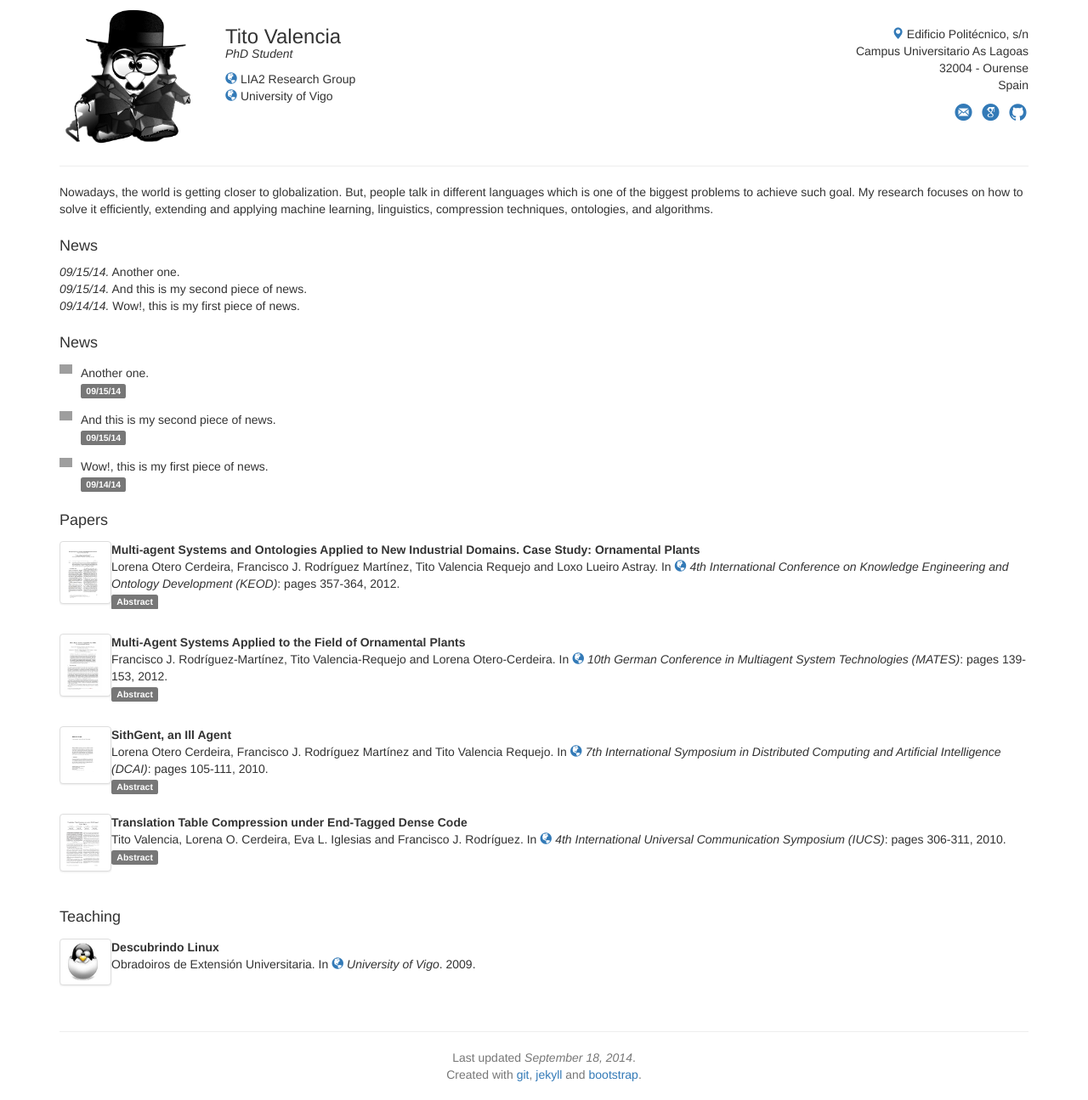
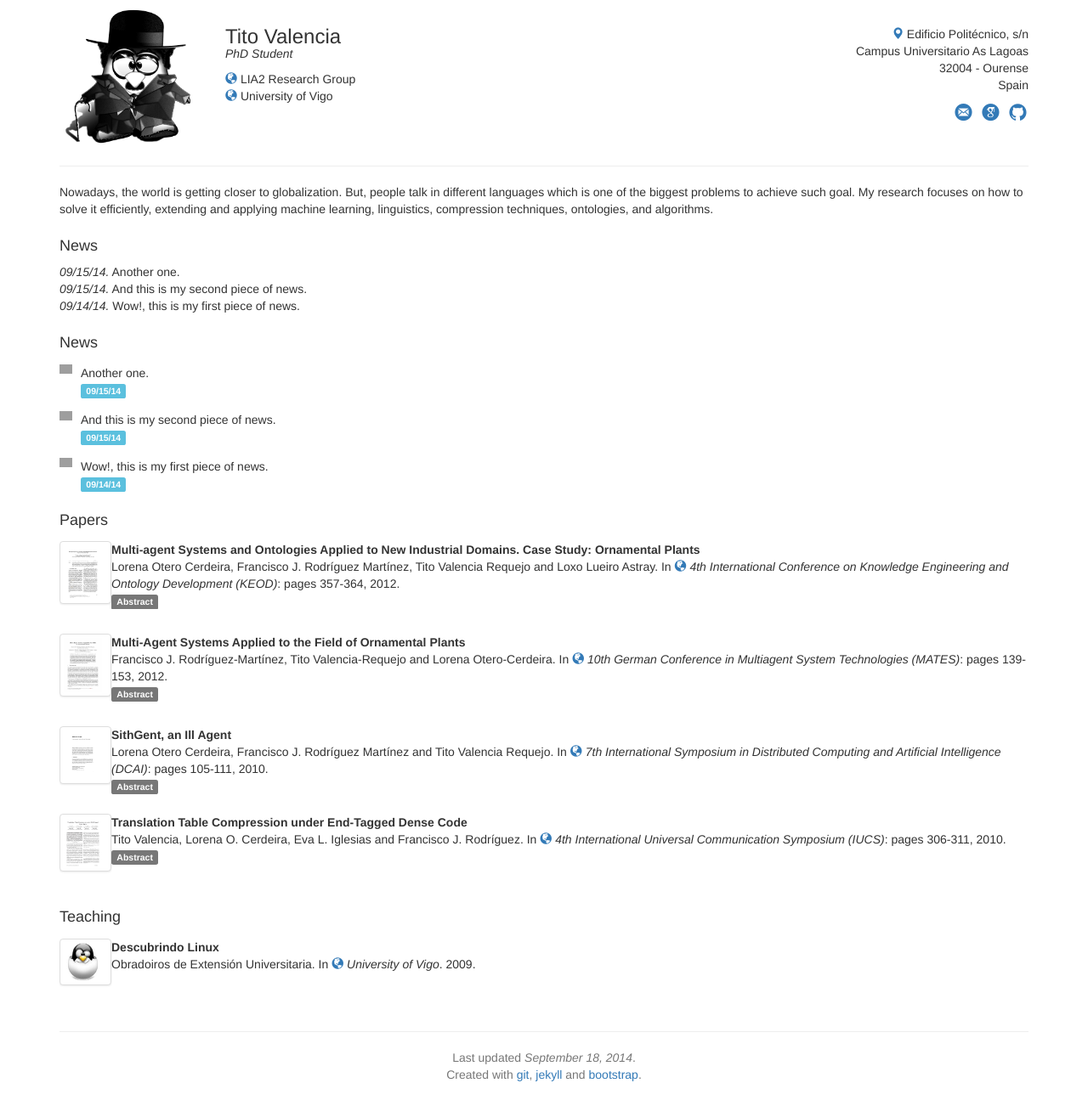
Before and after one commit to tvalreq/tvalreq.github.com, a Jekyll site: the page built from index.html, in a window 1280 px wide. Shown: the whole page at 85% size. Built offline with Jekyll 4.4.1, drawn with Linux system fonts in a browser that asks for light colours; nearby versions of some CDN libraries; grey boxes are pictures that could not be loaded.

Commit message:
changed label colour

```diff
--- a/_includes/heading.html
+++ b/_includes/heading.html
@@ -2,6 +2,6 @@
     <img class="pull-left" src="img/news/{{ include.heading.img }}" width="25px" alt="">
     <div class="media-body">
         {{ include.heading.content }}<br/>
-        <span class="label label-default">{{ include.heading.date | date:'%D' }}</span>
+        <span class="label label-info">{{ include.heading.date | date:'%D' }}</span>
     </div>
 </div>
```
